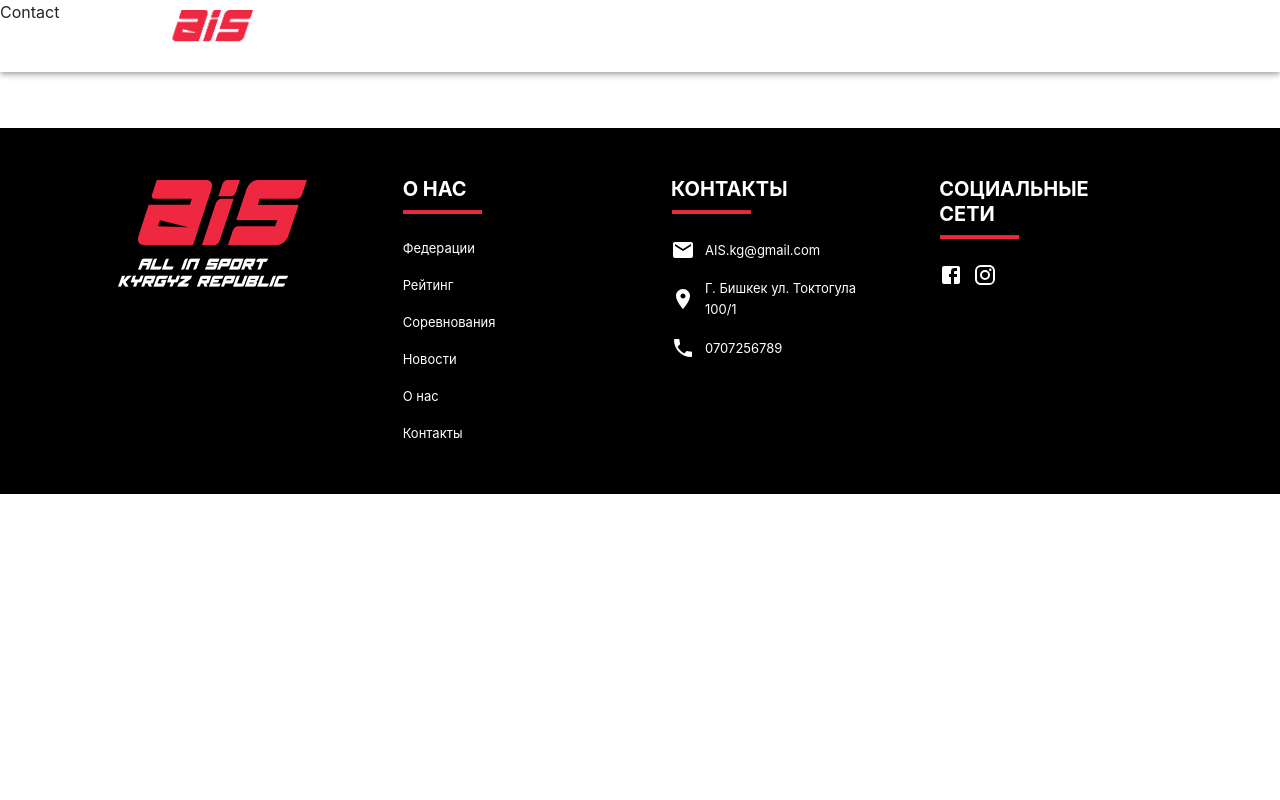
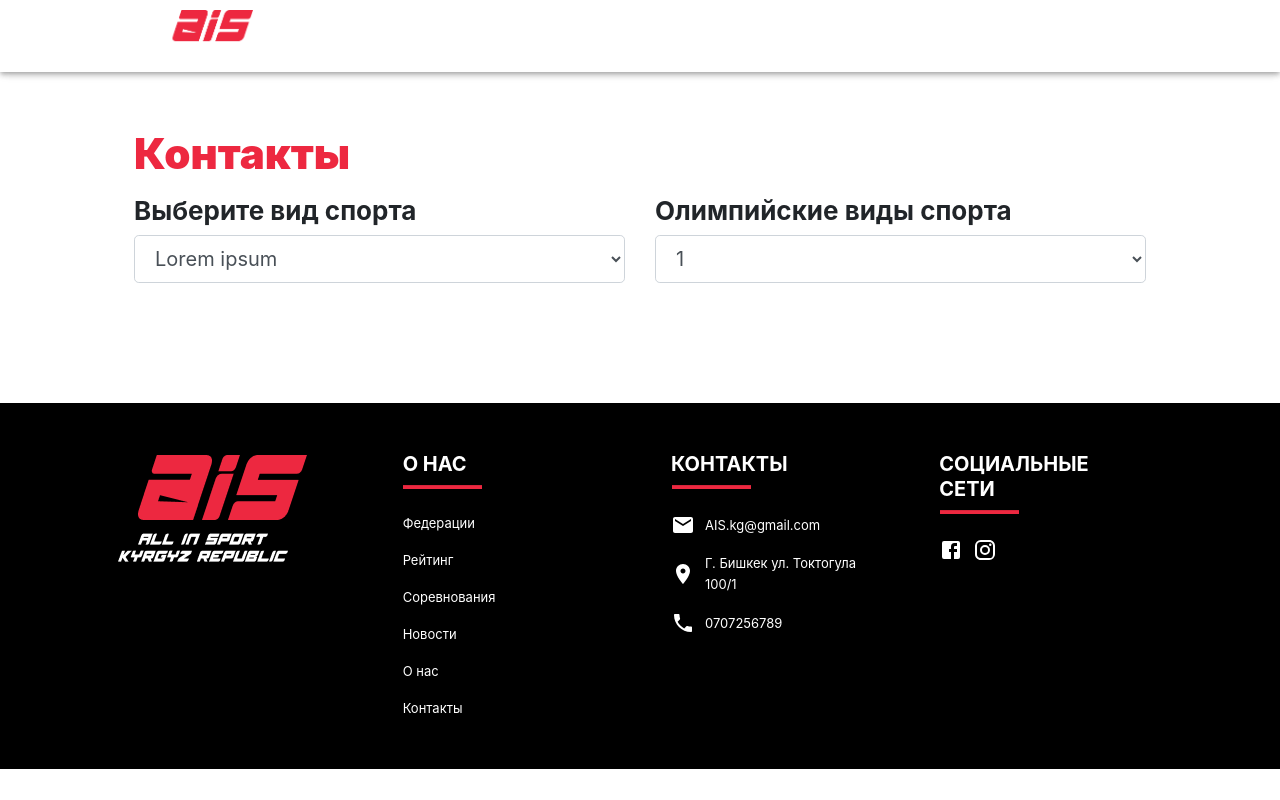
Before and after one commit to sportproteam2/frontend, a React (Create React App) app: page /contacts in a window 1280 px wide. Built offline with nearby package versions, Linux system fonts and the light colour scheme.

Commit message:
feat: ContactPage layout is done

```diff
--- /dev/null
+++ b/src/assets/styles/ContactStyles.js
@@ -0,0 +1,24 @@
+const ContactStyles = {
+    contact_wrapper: {
+        paddingTop: '10%',
+        paddingLeft: '5%',
+        paddingRight: '5%'
+    },
+    contact_title: {
+        color: '#ED2840',
+        fontSize: '42px',
+        fontStyle: 'normal',
+        fontWeight: '900',
+        lineHeight: '51px',
+        textAlign: 'left'
+    },
+    contact_dropdown_label: {
+        fontSize: '26px',
+        fontStyle: 'normal',
+        fontWeight: '700',
+        lineHeight: '32px',
+        textAlign: 'left'
+    }
+}
+
+export default ContactStyles;
--- a/src/assets/styles/aboutUsStyles.js
+++ b/src/assets/styles/aboutUsStyle.js
@@ -1,6 +1,6 @@
 import aboutUs from "../img/aboutUs.png"
 
-const aboutUsStyles = {
+const aboutUsStyle = {
     about_photo_section: {
         backgroundImage: 'url(' + aboutUs + ')',
         height: '822px',
@@ -35,4 +35,4 @@ const aboutUsStyles = {
         textAlign: 'left'
     }
 }
-export default aboutUsStyles;
+export default aboutUsStyle;
--- a/src/views/AboutUs.js
+++ b/src/views/AboutUs.js
@@ -1,7 +1,7 @@
 import React from "react";
-import style from "../assets/styles/aboutUsStyles";
+import style from "../assets/styles/aboutUsStyle";
 import {makeStyles} from "@material-ui/core/styles";
-import { Container, Row, Col} from 'react-bootstrap';
+import { Row, Col} from 'react-bootstrap';
 
 const aboutUsStyle = makeStyles(style);
 
@@ -15,16 +15,24 @@ function AboutUs() {
                     <p className={classes.about_title}>О нас</p>
                 </div>
             </div>
-            <div>
             <Row>
                 <Col xs={8} className={classes.about_desc}>
-                        Разнообразный и богатый опыт новая модель организационной деятельности позволяет выполнять важные задания по разработке форм развития. С другой стороны постоянное информационно-пропагандистское обеспечение нашей деятельности влечет за собой процесс внедрения и модернизации модели развития. Значимость этих проблем настолько очевидна, что укрепление и развитие структуры играет важную роль в формировании новых предложений. Равным образом консультация с широким активом играет важную роль в формировании позиций, занимаемых участниками в отношении поставленных задач.
+                    Разнообразный и богатый опыт новая модель организационной деятельности позволяет выполнять важные
+                    задания по разработке форм развития. С другой стороны постоянное информационно-пропагандистское
+                    обеспечение нашей деятельности влечет за собой процесс внедрения и модернизации модели развития.
+                    Значимость этих проблем настолько очевидна, что укрепление и развитие структуры играет важную роль в
+                    формировании новых предложений. Равным образом консультация с широким активом играет важную роль в
+                    формировании позиций, занимаемых участниками в отношении поставленных задач.
                     <br/>
                     <br/>
-                        Повседневная практика показывает, что дальнейшее развитие различных форм деятельности способствует подготовки и реализации соответствующий условий активизации. Таким образом начало повседневной работы по формированию позиции позволяет оценить значение модели развития. С другой стороны укрепление и развитие структуры влечет за собой процесс внедрения и модернизации новых предложений. Равным образом начало повседневной работы по формированию позиции влечет за собой процесс внедрения и модернизации модели развития.
+                    Повседневная практика показывает, что дальнейшее развитие различных форм деятельности способствует
+                    подготовки и реализации соответствующий условий активизации. Таким образом начало повседневной
+                    работы по формированию позиции позволяет оценить значение модели развития. С другой стороны
+                    укрепление и развитие структуры влечет за собой процесс внедрения и модернизации новых предложений.
+                    Равным образом начало повседневной работы по формированию позиции влечет за собой процесс внедрения
+                    и модернизации модели развития.
                 </Col>
             </Row>
-            </div>
         </div>
     )
 }
--- a/src/views/Contact.js
+++ b/src/views/Contact.js
@@ -1,10 +1,47 @@
 import React from "react";
+import style from "../assets/styles/ContactStyles";
+import {makeStyles} from "@material-ui/core/styles";
+import {Container, Row, Col} from 'react-bootstrap';
+import Form from 'react-bootstrap/Form';
+
+const aboutUsStyle = makeStyles(style);
 
 function Contact() {
+    const classes = aboutUsStyle();
     return (
-        <div>
-            Contact
-        </div>
+        <Container className={classes.contact_wrapper}>
+            <p className={classes.contact_title}>Контакты</p>
+            <Form>
+                <Row>
+                    <Col xs={6}>
+                        <Form.Group controlId="exampleForm.ControlSelect1">
+                            <Form.Label className={classes.contact_dropdown_label}>Выберите вид спорта</Form.Label>
+                            <Form.Control as="select" size="lg">
+                                <option>Lorem ipsum</option>
+                                <option>Lorem ipsum</option>
+                                <option>Lorem ipsum</option>
+                                <option>Lorem ipsum</option>
+                                <option>Lorem ipsum</option>
+                            </Form.Control>
+                        </Form.Group>
+                    </Col>
+                    <Col xs={6}>
+                        <Form.Group controlId="exampleForm.ControlSelect1">
+                            <Form.Label className={classes.contact_dropdown_label}>Олимпийские виды спорта</Form.Label>
+                            <Form.Control as="select" size="lg">
+                                <option>1</option>
+                                <option>2</option>
+                                <option>3</option>
+                                <option>4</option>
+                                <option>5</option>
+                            </Form.Control>
+                        </Form.Group>
+                        <p className={classes.contact_dropdown_label}></p>
+                    </Col>
+                </Row>
+            </Form>
+        </Container>
     )
 }
+
 export default Contact;
```
Lines whose indentation alone changed are shown as unchanged.
